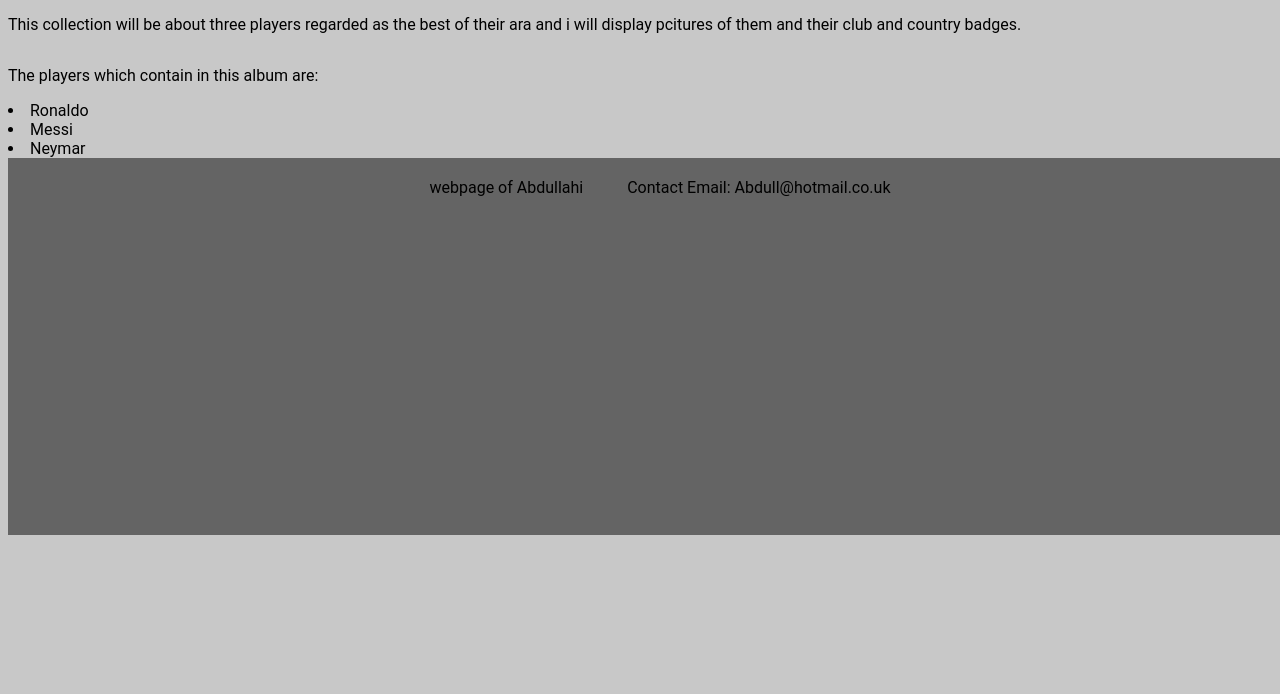
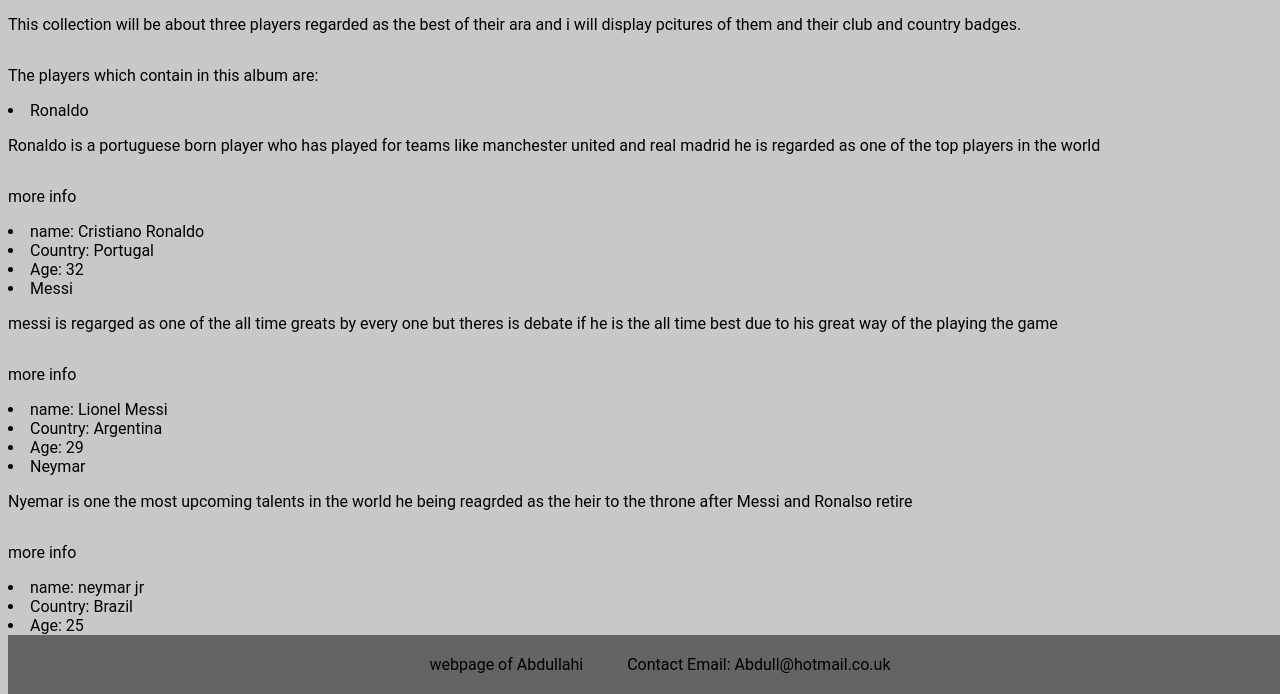
Before and after one commit to Abdullahi98/csy1018-resit, a plain HTML site: page bio.html in a window 1280 px wide. Shown: the part 273-967 px from the top of the page. Before the commit the page ends 808 px from the top, so only its background shows below. Drawn offline with Linux system fonts and the light colour scheme.

Commit message:
update on bio webpage

```diff
--- a/bio.html
+++ b/bio.html
@@ -31,8 +31,25 @@
 
     <p>The players which contain in this album are:</p>
     <li>Ronaldo</li>
+    <p>Ronaldo is a portuguese born player who has played for teams like manchester united and real madrid he is regarded as one of the top players in the world</p>
+    <p>more info</p>
+    <li>name: Cristiano Ronaldo</li>
+    <li>Country: Portugal</li>
+    <li>Age: 32</li>
+
     <li>Messi</li>
+    <p>messi is regarged as one of the all time greats by every one but theres is debate if he is the all time best due to his great way of the playing the game </p>
+    <p>more info</p>
+    <li>name: Lionel Messi</li>
+    <li>Country: Argentina</li>
+    <li>Age: 29</li>
+
     <li>Neymar</li>
+    <p>Nyemar is one the most upcoming talents in the world he being reagrded as the heir to the throne after Messi and Ronalso retire</p>
+    <p>more info</p>
+    <li>name: neymar jr</li>
+    <li>Country: Brazil</li>
+    <li>Age: 25</li>
 
 
     <footer class="footer">  <p>webpage of Abdullahi</p>
```
